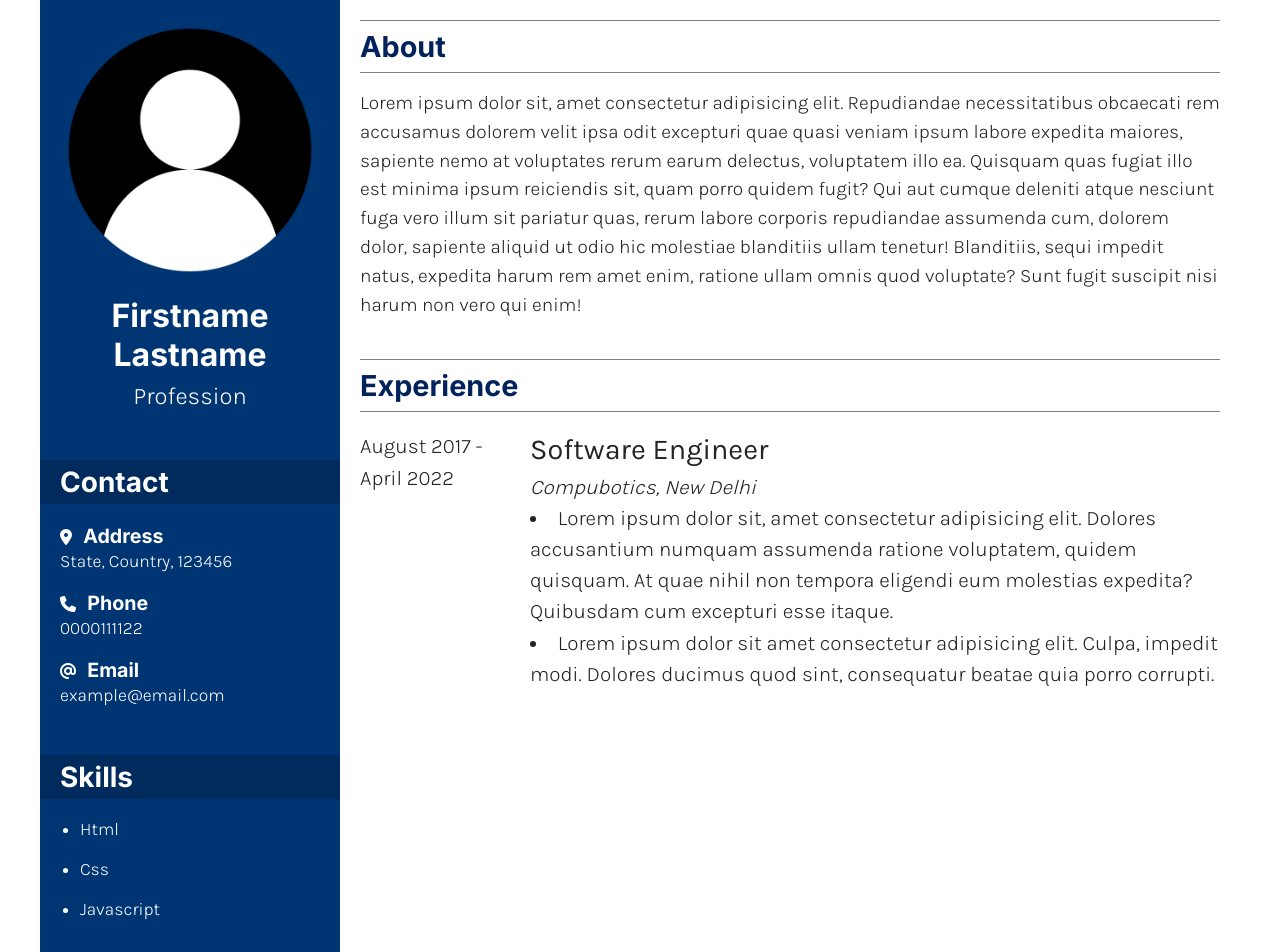
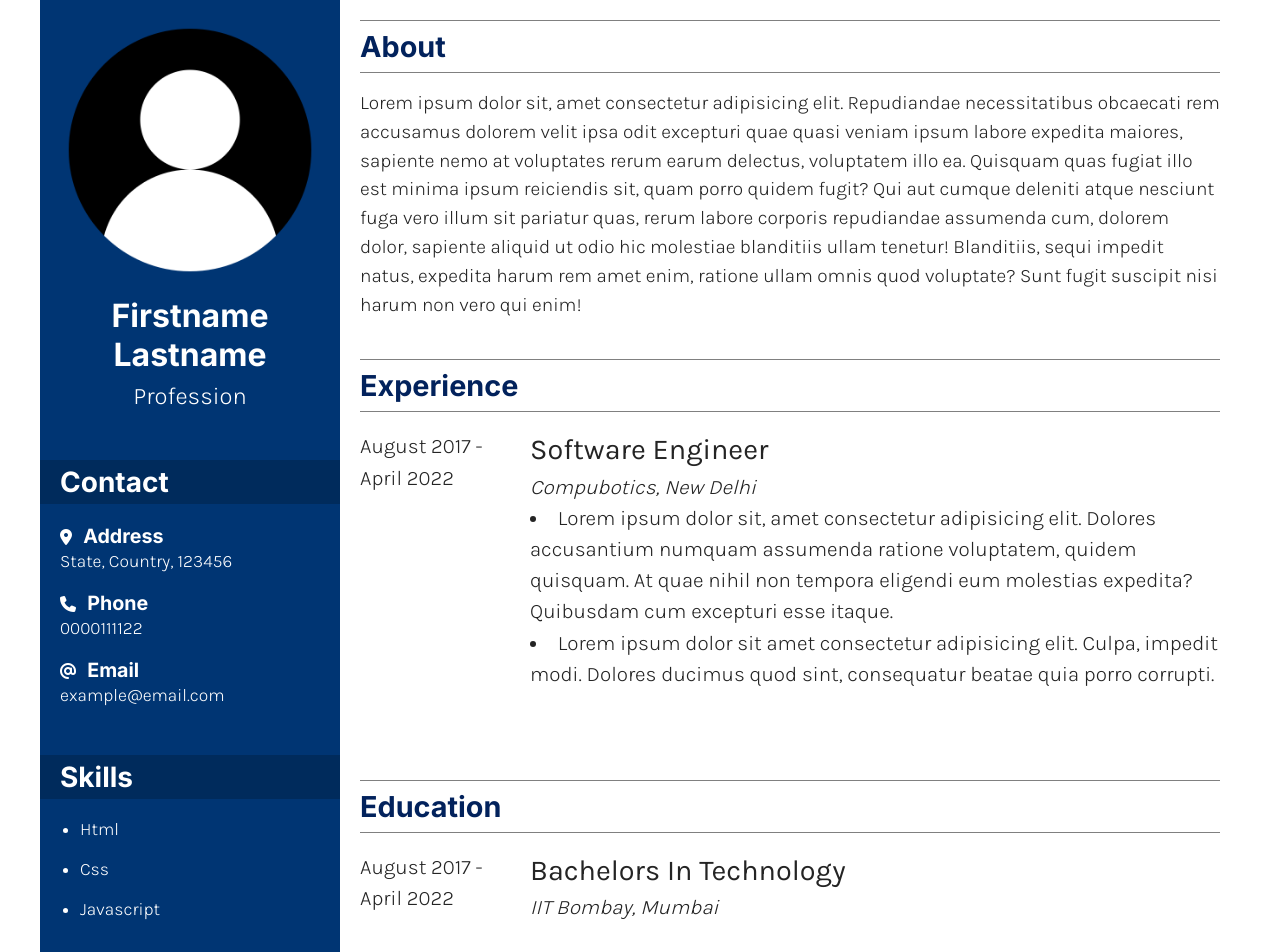
Before and after one commit to heyyayesh/cv-builder, a React (Create React App) app: page / in a window 1280 px wide. Shown: the top 952 px of the page. Built offline with nearby package versions, Linux system fonts and the light colour scheme.

Commit message:
Add education section

```diff
--- a/src/App.js
+++ b/src/App.js
@@ -5,6 +5,7 @@ import Hobbies from './components/Hobbies';
 import Skills from './components/Skills';
 import About from './components/About';
 import Experience from './components/Experience';
+import Education from './components/Education';
 
 function App() {
   return (
@@ -18,6 +19,7 @@ function App() {
       <main>
         <About />
         <Experience />
+        <Education />
       </main>
     </div>
   );
--- /dev/null
+++ b/src/components/Education.js
@@ -0,0 +1,32 @@
+import { nanoid } from 'nanoid';
+import React from 'react';
+import styles from './education.module.css';
+import School from './School';
+
+function Education() {
+  const [schoolsArr, setSchoolsArr] = React.useState([<School key={nanoid()} id={nanoid()} />]);
+
+  const handleEducationMouseEnter = () => {
+    const btn = document.getElementById('addEducation');
+    btn.classList.remove(styles.invisible);
+  }
+
+  const handleEducationMouseLeave = () => {
+    const btn = document.getElementById('addEducation');
+    btn.classList.add(styles.invisible);
+  }
+
+  const handleAddEducationClick = () => {
+    setSchoolsArr(prev => [...prev, <School key={nanoid()} id={nanoid()} />]);
+  }
+
+  return (
+    <div className={styles.Education} onMouseEnter={handleEducationMouseEnter} onMouseLeave={handleEducationMouseLeave}>
+      <h2>Education</h2>
+      <button id='addEducation' className={styles.invisible} onClick={handleAddEducationClick}><i className='fa-solid fa-plus'></i></button>
+      {schoolsArr}
+    </div>
+  )
+}
+
+export default Education;
--- /dev/null
+++ b/src/components/School.js
@@ -0,0 +1,98 @@
+import React from 'react';
+import styles from './school.module.css';
+
+function School (props) {
+  const [formVisible, setFormVisible] = React.useState(false);
+  const [deleted, setDeleted] = React.useState(false);
+
+  const [school, setSchool] = React.useState({
+    from: 'August 2017',
+    to: 'April 2022',
+    course: 'Bachelors in Technology',
+    institution: 'IIT Bombay',
+    place: 'Mumbai',
+    marks: '69%',
+    id: props.id,
+  });
+
+  const handleEditSchoolClick = () => {
+    setFormVisible(true);
+  }
+
+  const handleSchoolMouseEnter = () => {
+    const btn1 = document.getElementById(`editSchool${school.id}`);
+    const btn2 = document.getElementById(`deleteSchool${school.id}`);
+    btn1.classList.remove(`${styles.invisible}`);
+    btn2.classList.remove(`${styles.invisible}`);
+  }
+
+  const handleSchoolMouseLeave = () => {
+    const btn1 = document.getElementById(`editSchool${school.id}`);
+    const btn2 = document.getElementById(`deleteSchool${school.id}`);
+    btn1.classList.add(`${styles.invisible}`);
+    btn2.classList.add(`${styles.invisible}`);
+  }
+
+  const handleChange = (e) => {
+    const {name, value} = e.target;
+
+    setSchool(prevSchool => ({
+      ...prevSchool,
+      [name]: [value]
+    }));
+  }
+
+  const handleSaveClick = () => {
+    setFormVisible(false);
+  }
+
+  const handleDeleteSchoolClick = () => {
+    setDeleted(true);
+  }
+
+  return (
+
+    deleted ? null :
+    <div className={styles.School}>
+    {!formVisible ?
+
+      <div className={styles.container} onMouseEnter={handleSchoolMouseEnter} onMouseLeave={handleSchoolMouseLeave}>
+        <div className={styles.timing}>
+          <p>{school.from} -</p>
+          <p>{school.to}</p>
+        </div>
+        <div className={styles.about}>
+          <h3>{school.course}</h3>
+          <p>{school.institution}, {school.place}</p>
+          {/* <ul>
+            <li>{job.did}</li>
+            <li>{job.learned}</li>
+          </ul> */}
+          <button id={`editSchool${school.id}`} className={styles.invisible} onClick={handleEditSchoolClick}><i className="fa-solid fa-pen-to-square"></i></button>
+          <button id={`deleteSchool${school.id}`} className={styles.invisible} onClick={handleDeleteSchoolClick}><i className="fa-solid fa-trash-can"></i></button>
+        </div>
+      </div> :
+
+      <form>
+        <div className={styles.timing}>
+          <input type="text" required name='from' onChange={handleChange} value={school.from}/>
+          <input type="text" required name='to' onChange={handleChange} value={school.to} />
+        </div>
+        <div className={styles.about}>
+          <input type="text" placeholder='Course' required name='course' onChange={handleChange} value={school.course}/>
+          <div>
+            <input type="text" placeholder='Institution' required name='institution' onChange={handleChange} value={school.institution}/>
+            <input type="text" placeholder='Place' required name='place' onChange={handleChange} value={school.place}/>
+          </div>
+          {/* <textarea placeholder='What you did' required name='did' onChange={handleChange} value={job.did}></textarea>
+          <textarea placeholder='What you learned' required name='learned' onChange={handleChange} value={job.learned}></textarea> */}
+        </div>
+        <button id='save' onClick={handleSaveClick}>Save Changes</button>
+      </form>
+    }
+  </div>
+
+  )
+}
+
+export default School;
--- /dev/null
+++ b/src/components/education.module.css
@@ -0,0 +1,32 @@
+.Education {
+  padding: 20px;
+  position: relative;
+}
+
+.Education .invisible {
+  display: none;
+}
+
+.Education h2 {
+  padding: .5rem 0;
+  font-family: 'Inter', sans-serif;
+  font-size: 1.8rem;
+  color: #02225c;
+  border-top: 1px solid gray;
+  border-bottom: 1px solid gray;
+  margin-bottom: 1rem;
+}
+
+.Education > button {
+  position: absolute;
+  top: 40px;
+  right: 80px;
+  background: transparent;
+  transform: scale(1.5);
+  border: none;
+  cursor: pointer;
+}
+
+.Education > button:hover {
+  transform: scale(1.8);
+}
--- /dev/null
+++ b/src/components/school.module.css
@@ -0,0 +1,105 @@
+.School {
+  margin-bottom: 50px;
+}
+
+.container, form {
+  display: grid;
+  grid-template-columns: 150px 1fr;
+  column-gap: 20px;
+  position: relative;
+}
+
+.invisible {
+  display: none;
+}
+
+.container .timing, .about h3 {
+  font-size: 1.3rem;
+  font-family: 'Karla';
+  font-weight: 300;
+  line-height: 1.5em;
+  color: rgb(36, 36, 36);
+}
+
+.container .timing {
+  padding-top: 3px;
+  text-transform: capitalize;
+}
+
+.about h3 {
+  font-size: 1.8rem;
+  font-weight: 500;
+  text-transform: capitalize;
+}
+
+.about > p {
+  font-size: 1.3rem;
+  font-family: 'Karla';
+  font-weight: 300;
+  line-height: 1.5em;
+  color: rgb(36, 36, 36);
+  font-style: italic;
+  text-transform: capitalize;
+}
+
+.container button {
+  width: 30px;
+  height: 30px;
+  background: transparent;
+  border: none;
+  cursor: pointer;
+  transform: scale(1.5);
+  position: absolute;
+  top: 0px;
+  right: 10px;
+}
+
+.container button:last-child {
+  right: 50px;
+}
+
+.container button:hover {
+  transform: scale(1.6);
+}
+
+form input {
+  color: rgb(36, 36, 36);
+}
+
+form input:focus {
+  background-color: white;
+  color: rgb(36, 36, 36);
+}
+
+form .timing input {
+  font-size: 1.2rem;
+  font-family: 'Karla';
+  font-weight: 300;
+  line-height: 1.5em;
+  color: rgb(36, 36, 36);
+  width: 150px;
+  margin-bottom: 16px;
+}
+
+form .about > input {
+  font-size: 1.8rem;
+  font-weight: 500;
+  margin-bottom: 16px;
+}
+
+form .about > div input {
+  font-size: 1.3rem;
+  font-family: 'Karla';
+  font-weight: 300;
+  line-height: 1.5em;
+  color: rgb(36, 36, 36);
+  font-style: italic;
+  margin-right: 16px;
+  margin-bottom: 16px;
+}
+
+form button {
+  grid-column: 2 / -1;
+  font-size: 1.2rem;
+  padding: 8px;
+}
```
